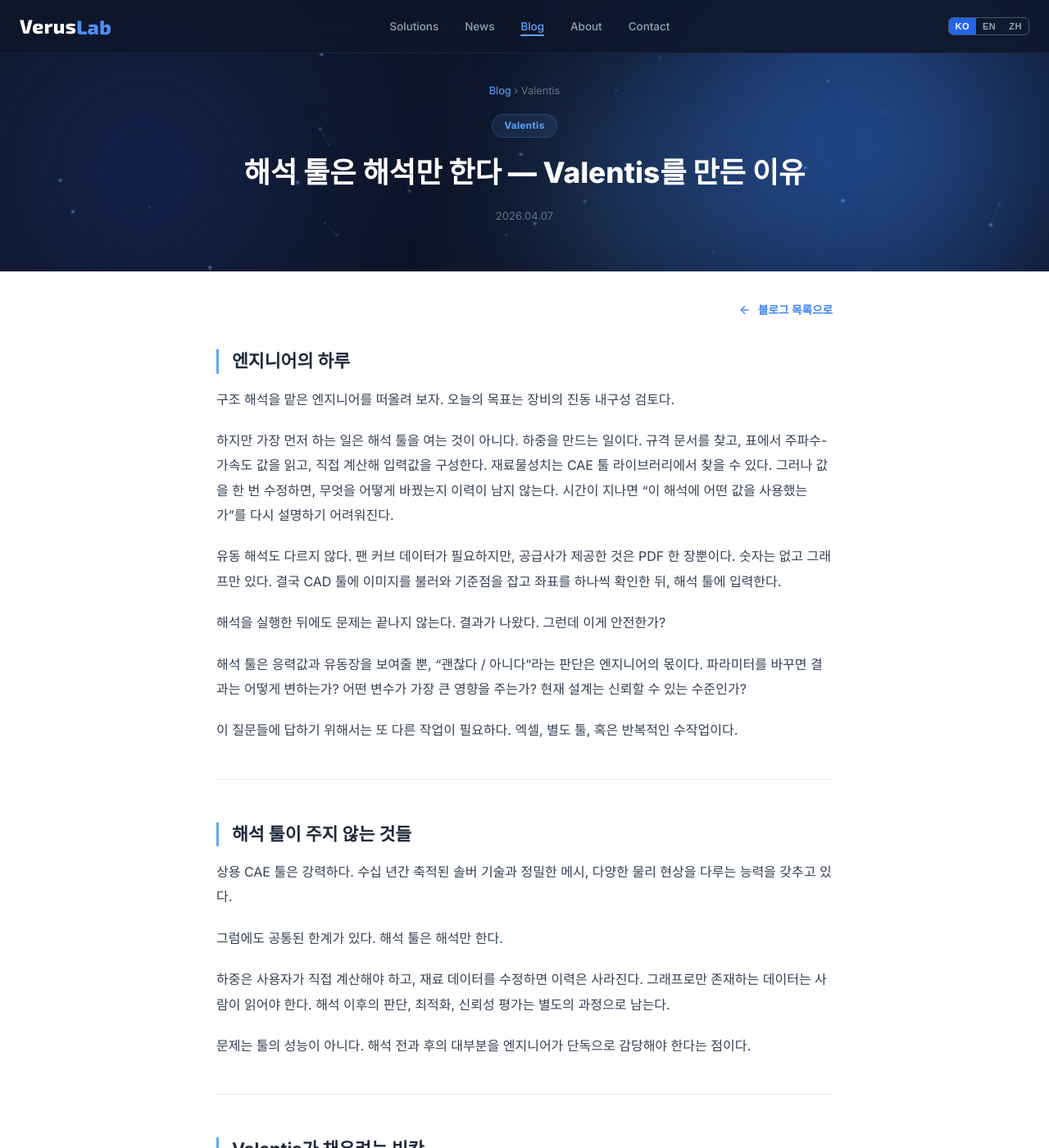
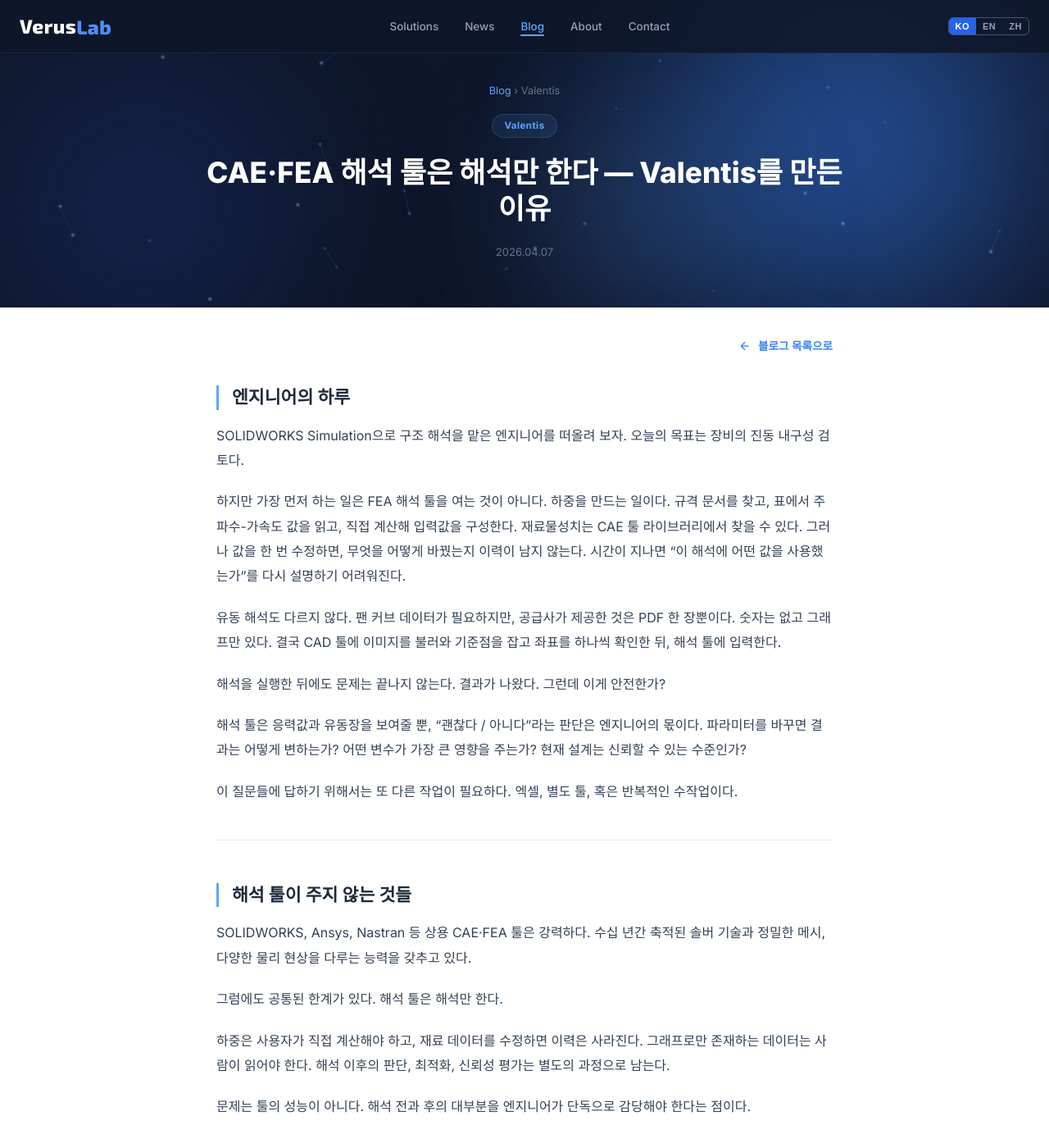
Before and after one commit to VerusLab-KR/Homepage, a Jekyll site: the page built from _posts/2026-04-07-why-valentis.md, in a window 1280 px wide and 1400 px high. Shown: the whole window at 82% size. Built offline with Jekyll 4.4.1, drawn with Linux system fonts in a browser that asks for light colours.

Commit message:
Improve SEO keywords in why-valentis post
Co-Authored-By: Claude Sonnet 4.6 <noreply@anthropic.com>

```diff
--- a/_posts/2026-04-07-why-valentis.md
+++ b/_posts/2026-04-07-why-valentis.md
@@ -1,16 +1,16 @@
 ---
 layout: post
-title: "해석 툴은 해석만 한다 — Valentis를 만든 이유"
+title: "CAE·FEA 해석 툴은 해석만 한다 — Valentis를 만든 이유"
 date: 2026-04-07
 category: Valentis
-description: "해석 툴이 해석만 하는 이유, 그리고 해석 전후의 반복 작업을 자동화하기 위해 Valentis가 만들어진 배경. 하중 계산, 데이터 추출, 결과 분석까지 Valentis가 채우는 빈칸."
+description: "SOLIDWORKS Simulation, Ansys 등 CAE·FEA 툴이 해석만 하는 이유, 그리고 구조해석·진동해석 전후의 반복 작업을 자동화하기 위해 Valentis가 만들어진 배경. 하중 계산, 데이터 추출, 결과 분석까지 Valentis가 채우는 빈칸."
 ---
 
 ## 엔지니어의 하루
 
-구조 해석을 맡은 엔지니어를 떠올려 보자. 오늘의 목표는 장비의 진동 내구성 검토다.
+SOLIDWORKS Simulation으로 구조 해석을 맡은 엔지니어를 떠올려 보자. 오늘의 목표는 장비의 진동 내구성 검토다.
 
-하지만 가장 먼저 하는 일은 해석 툴을 여는 것이 아니다. 하중을 만드는 일이다. 규격 문서를 찾고, 표에서 주파수-가속도 값을 읽고, 직접 계산해 입력값을 구성한다. 재료물성치는 CAE 툴 라이브러리에서 찾을 수 있다. 그러나 값을 한 번 수정하면, 무엇을 어떻게 바꿨는지 이력이 남지 않는다. 시간이 지나면 "이 해석에 어떤 값을 사용했는가"를 다시 설명하기 어려워진다.
+하지만 가장 먼저 하는 일은 FEA 해석 툴을 여는 것이 아니다. 하중을 만드는 일이다. 규격 문서를 찾고, 표에서 주파수-가속도 값을 읽고, 직접 계산해 입력값을 구성한다. 재료물성치는 CAE 툴 라이브러리에서 찾을 수 있다. 그러나 값을 한 번 수정하면, 무엇을 어떻게 바꿨는지 이력이 남지 않는다. 시간이 지나면 "이 해석에 어떤 값을 사용했는가"를 다시 설명하기 어려워진다.
 
 유동 해석도 다르지 않다. 팬 커브 데이터가 필요하지만, 공급사가 제공한 것은 PDF 한 장뿐이다. 숫자는 없고 그래프만 있다. 결국 CAD 툴에 이미지를 불러와 기준점을 잡고 좌표를 하나씩 확인한 뒤, 해석 툴에 입력한다.
 
@@ -25,7 +25,7 @@ description: "해석 툴이 해석만 하는 이유, 그리고 해석 전후의
 
 ## 해석 툴이 주지 않는 것들
 
-상용 CAE 툴은 강력하다. 수십 년간 축적된 솔버 기술과 정밀한 메시, 다양한 물리 현상을 다루는 능력을 갖추고 있다.
+SOLIDWORKS, Ansys, Nastran 등 상용 CAE·FEA 툴은 강력하다. 수십 년간 축적된 솔버 기술과 정밀한 메시, 다양한 물리 현상을 다루는 능력을 갖추고 있다.
 
 그럼에도 공통된 한계가 있다.
 해석 툴은 해석만 한다.
```
